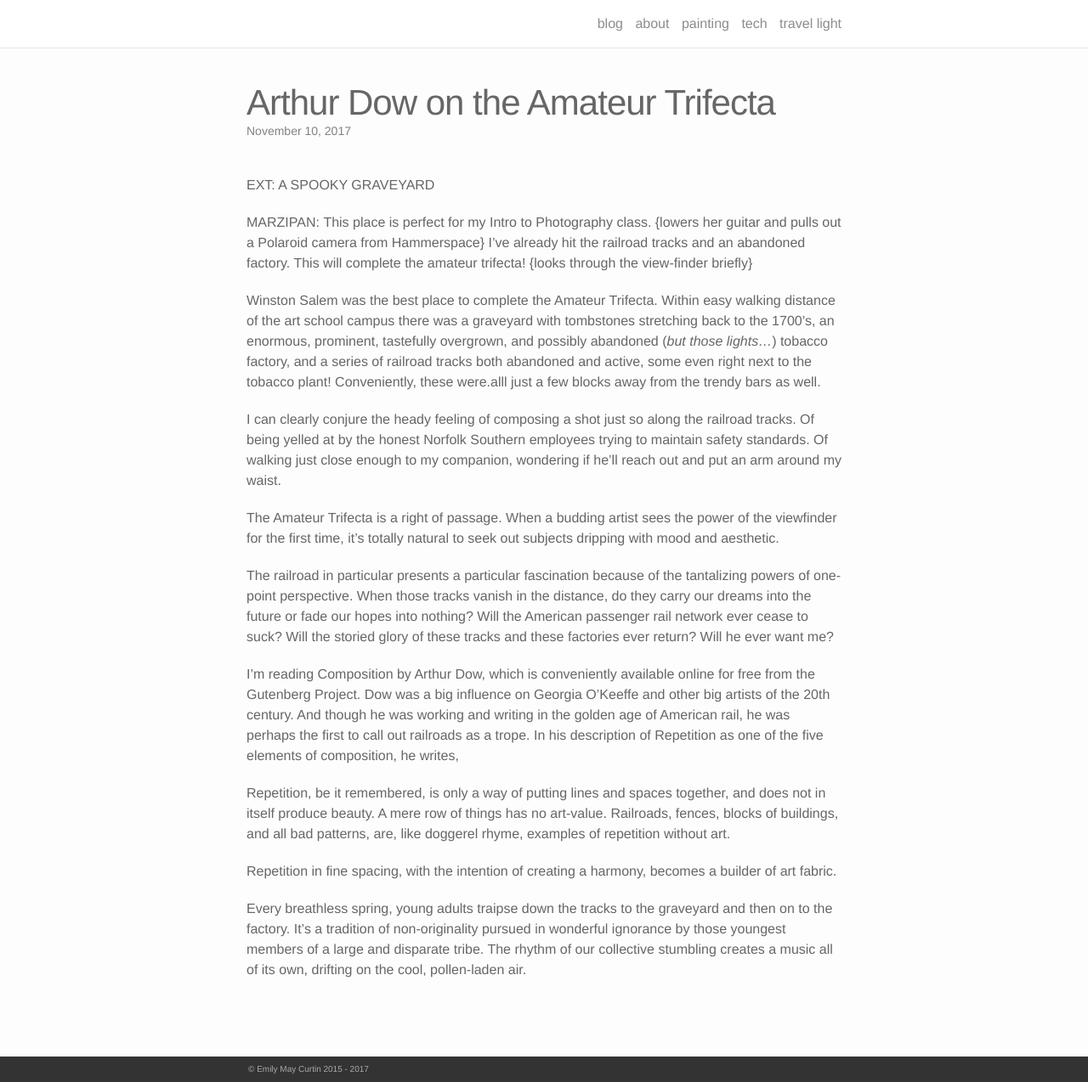
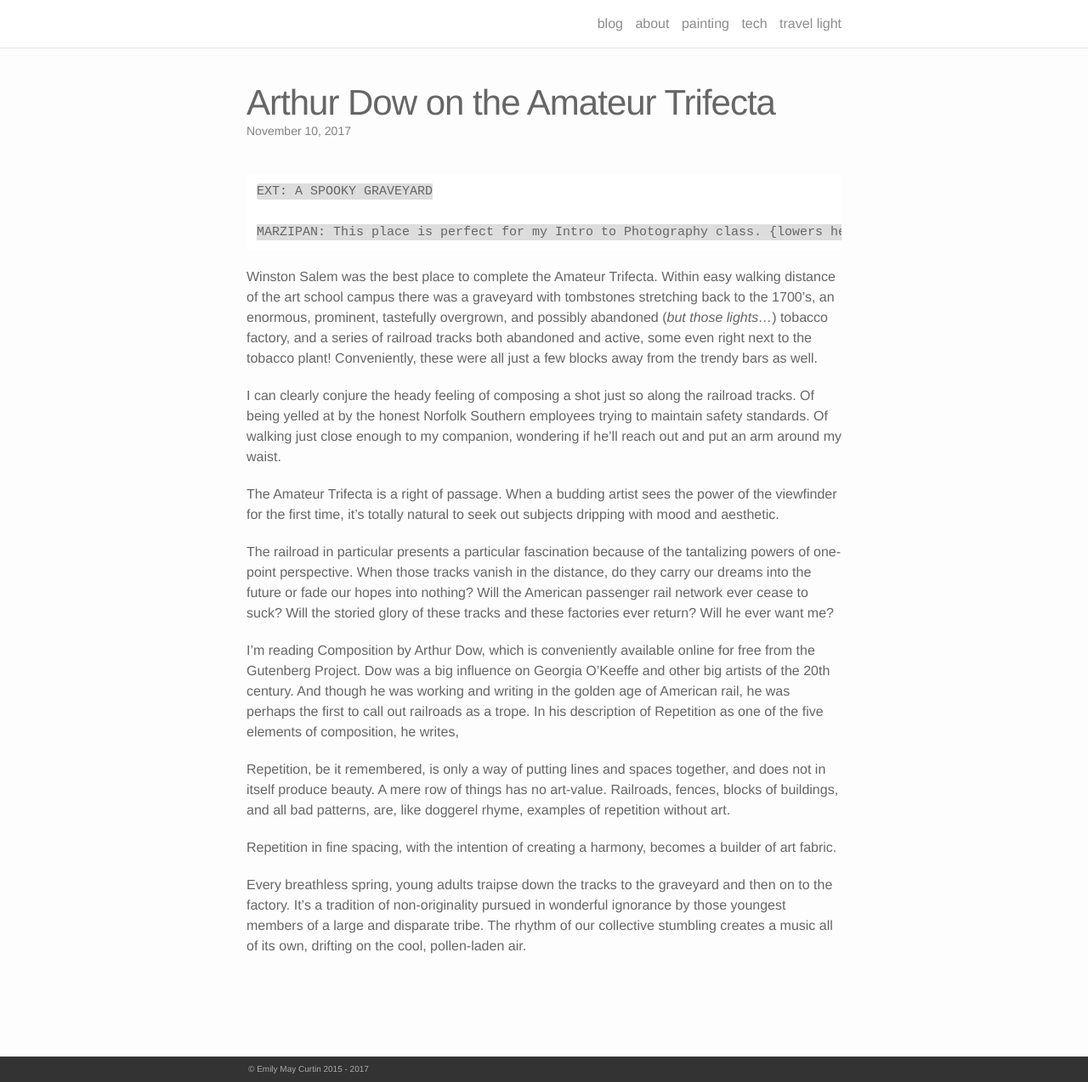
Before and after one commit to ecurtin/framebit, a Jekyll site: the page built from _posts/2017-11-10-Arthur-Dow-on-the-Amateur-Trifecta.md, in a window 1280 px wide and 1274 px high. Shown: the whole window at 85% size. Built offline with Jekyll 4.4.1, drawn with Linux system fonts in a browser that asks for light colours; nearby versions of some CDN libraries.

````diff
--- a/_posts/2017-11-10-Arthur-Dow-on-the-Amateur-Trifecta.md
+++ b/_posts/2017-11-10-Arthur-Dow-on-the-Amateur-Trifecta.md
@@ -2,12 +2,13 @@
 layout: post
 title: Arthur Dow on the Amateur Trifecta
 ---
-
+```text
 EXT: A SPOOKY GRAVEYARD
 
 MARZIPAN: This place is perfect for my Intro to Photography class. {lowers her guitar and pulls out a Polaroid camera from Hammerspace} I've already hit the railroad tracks and an abandoned factory. This will complete the amateur trifecta! {looks through the view-finder briefly}
+```
 
-Winston Salem was the best place to complete the Amateur Trifecta. Within easy walking distance of the art school campus there was a graveyard with tombstones stretching back to the 1700's, an enormous, prominent, tastefully overgrown, and possibly abandoned (_but those lights..._) tobacco factory, and a series of railroad tracks both abandoned and active, some even right next to the tobacco plant! Conveniently, these were.alll just a few blocks away from the trendy bars as well.
+Winston Salem was the best place to complete the Amateur Trifecta. Within easy walking distance of the art school campus there was a graveyard with tombstones stretching back to the 1700's, an enormous, prominent, tastefully overgrown, and possibly abandoned (_but those lights..._) tobacco factory, and a series of railroad tracks both abandoned and active, some even right next to the tobacco plant! Conveniently, these were all just a few blocks away from the trendy bars as well.
 
 I can clearly conjure the heady feeling of composing a shot just so along the railroad tracks. Of being yelled at by the honest Norfolk Southern employees trying to maintain safety standards. Of walking just close enough to my companion, wondering if he'll reach out and put an arm around my waist.
 
````
Also changed, not shown: _posts/2017-11-12-Elizabeth-O'Conner-on-Envy.md (+1 -0 lines), _posts/2017-12-04-Debugging-Adventures:-Spark-Failed-To-Start.md (+2 -1 lines), _art/harvey.md (added).
